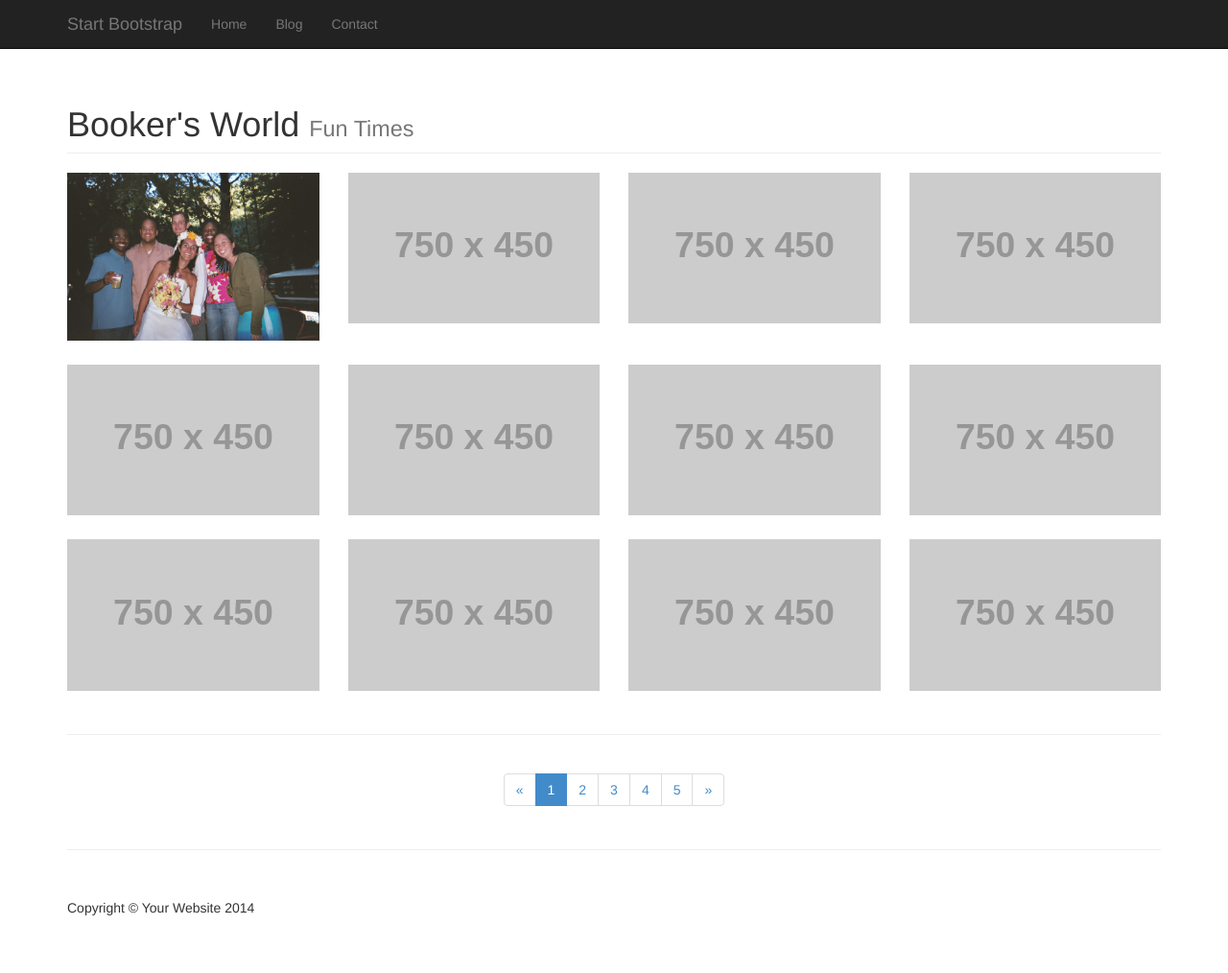
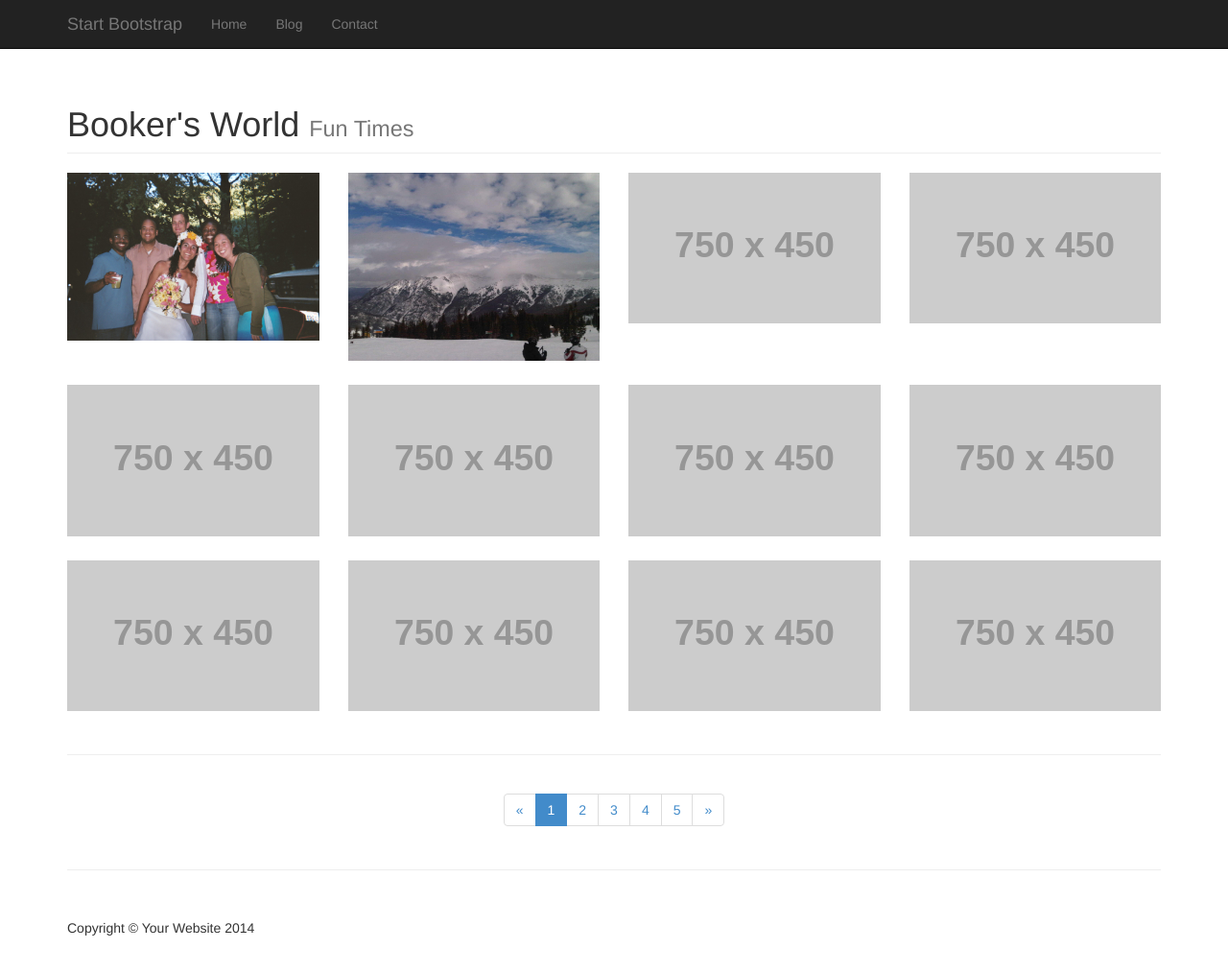
Before and after one commit to BOOKERWHITT/bookerwhitt.github.io, a Jekyll site: the page Activities/index.html, which Jekyll copies as it is, in a window 1280 px wide and 1037 px high. Shown: the top 1014 px of the window at 96% size. Built offline with Jekyll 4.4.1, drawn with Linux system fonts in a browser that asks for light colours.

Commit message:
various little changes

```diff
--- a/Activities/index.html
+++ b/Activities/index.html
@@ -82,7 +82,7 @@
             </div>
             <div class="col-md-3 portfolio-item">
                 <a href="#">
-                    <img class="img-responsive" src="http://placehold.it/750x450" alt="">
+                    <img class="img-responsive" src="../images/copper.jpeg" alt="Copper Mountain">
                 </a>
             </div>
             <div class="col-md-3 portfolio-item">
```
Also changed, not shown: images/copper.jpeg (renamed from images/Skiing .jpg), 3 other files.
